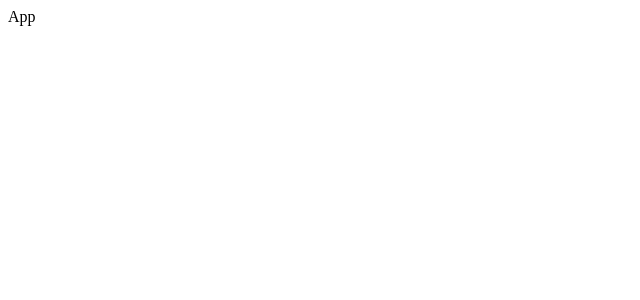
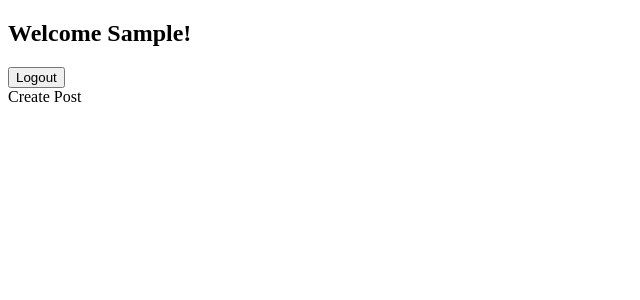
Before and after one commit to mrin2810/react-social-media, a React (Create React App) app: page / in a window 1280 px wide. Both pictures are taken after typing "Sample", "Sample123" into the empty fields and a click on the button "Submit". Shown: the top 300 px of the page, without its empty margins (0-640 px from the left). Built offline with nearby package versions, Linux system fonts and the light colour scheme.

Commit message:
added header structure

```diff
--- a/src/App.js
+++ b/src/App.js
@@ -1,13 +1,25 @@
 import React, { useState } from 'react';
+import { useEffect } from 'react/cjs/react.development';
 
 import Login from './components/Login';
+import Header from './components/Header';
+import CreatePost from './components/CreatePost';
 
 function App() {
     const [user, setUser] = useState();
+
+    useEffect(() => {
+        document.title = user ? `${user}'s Feed` : 'Please Login';
+
+    }, [user]);
+
     if(!user) {
         return <Login setUser={setUser}/>
     }
-    return <div>App</div>
+    return (<>
+        <Header user={user} setUser={setUser}/>
+        <CreatePost />
+    </>)
 }
 
 export default App;
--- a/src/components/Header.js
+++ b/src/components/Header.js
@@ -1,7 +1,12 @@
 import React from "react";
 
-function Header() {
-    return <div>Header</div>
+function Header({ user, setUser }) {
+    return (
+        <>
+            <h2>Welcome {user}!</h2>
+            <button onClick={() => setUser('')}>Logout</button>
+        </>
+    );
 }
 
 export default Header;
```
